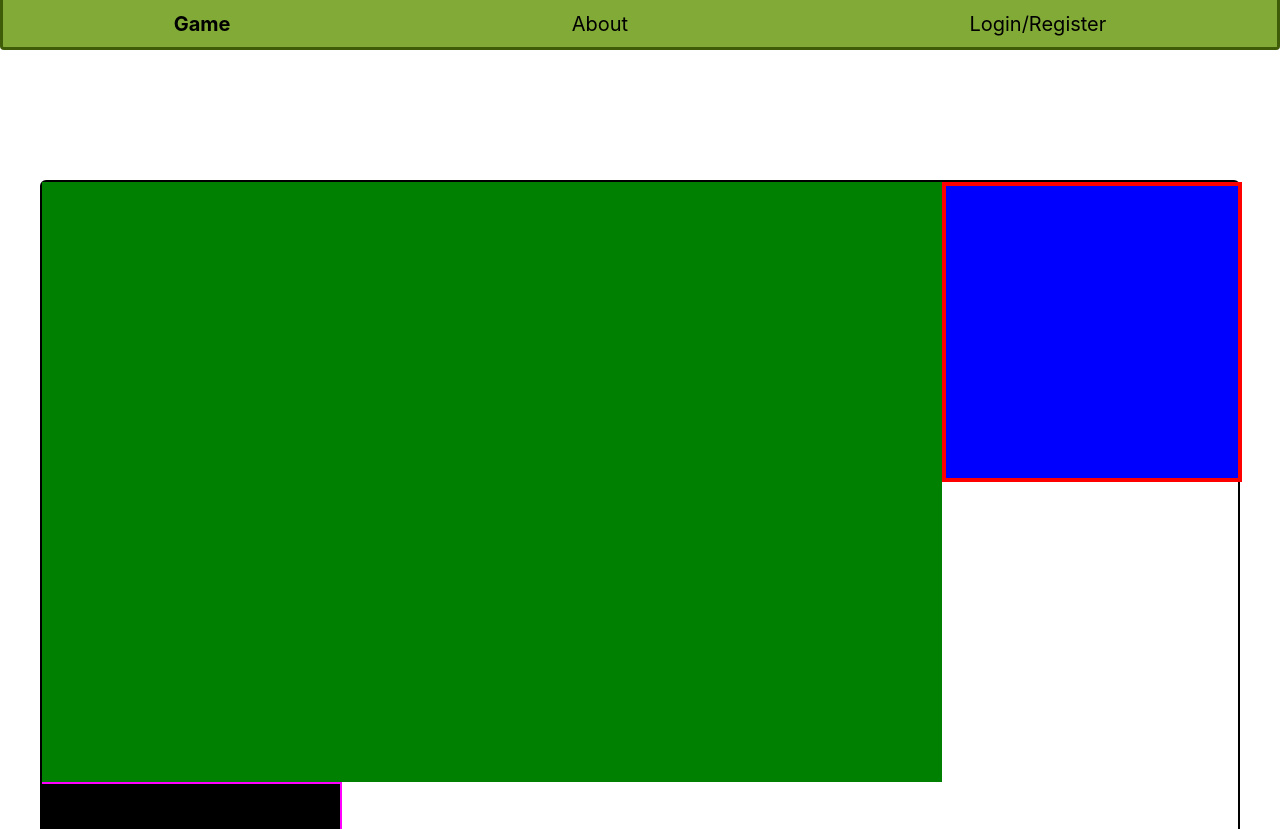
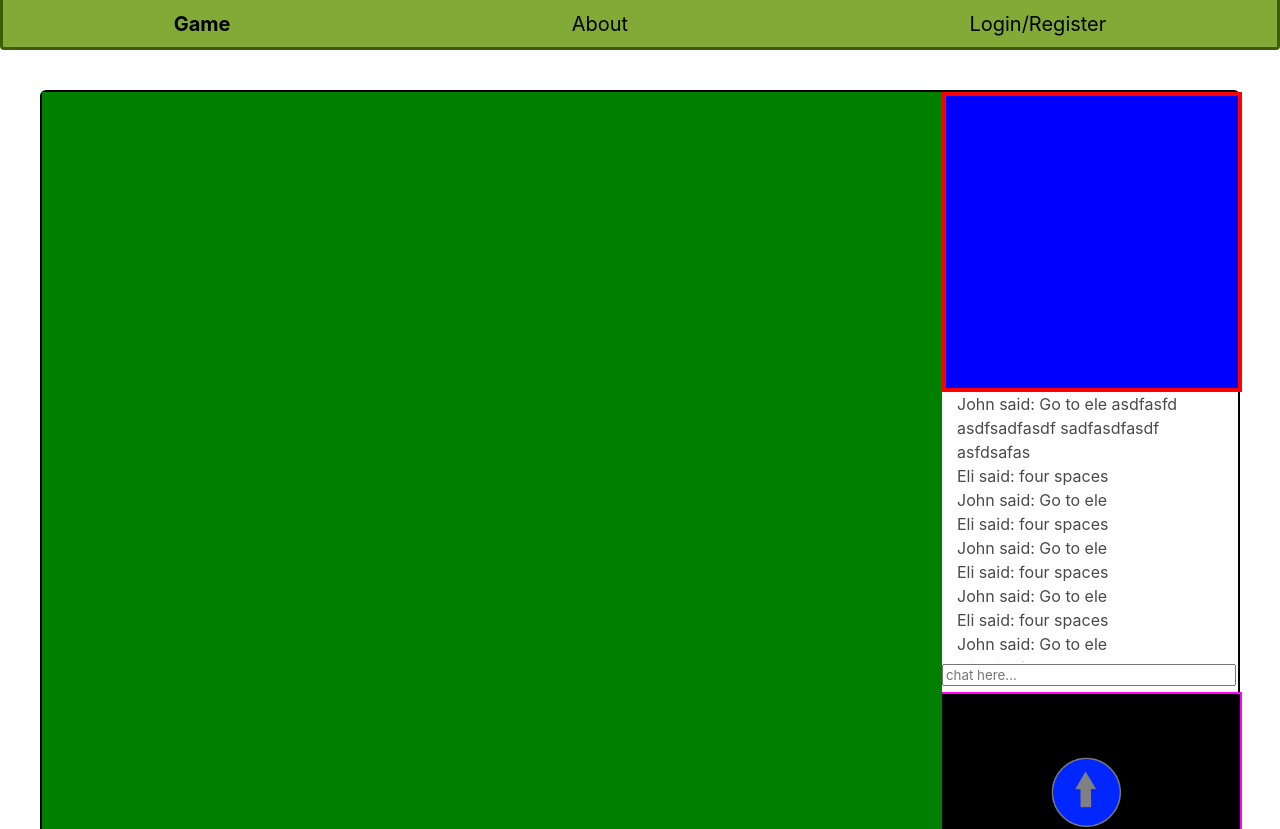
Before and after one commit to Team-Chaotic-Lamba/Frontend, a React (Create React App) app in the folder client/: page /game in a window 1280 px wide. Shown: the top 829 px of the page. Built offline with nearby package versions, Linux system fonts and the light colour scheme; sample sign-in values are in the browser's storage.

Commit message:
chat and sockets
Co-authored-by: John Schneider <51132892+johnschneider1@users.noreply.github.com>

```diff
--- a/client/package.json
+++ b/client/package.json
@@ -9,9 +9,10 @@
     "@testing-library/jest-dom": "^4.2.4",
     "@testing-library/react": "^9.3.2",
     "@testing-library/user-event": "^7.1.2",
-    "axios": "^0.19.0",
+    "axios": "^0.19.1",
     "bulma": "^0.8.0",
     "node-sass": "^4.13.0",
+    "pusher-js": "^5.0.3",
     "react": "^16.12.0",
     "react-dom": "^16.12.0",
     "react-icons": "^3.8.0",
--- /dev/null
+++ b/client/src/components/gamePage/ChatBox.jsx
@@ -0,0 +1,34 @@
+import React, {useState} from "react"
+import { ChatBoxDiv, ChatInput } from './GameStyles'
+import { useSelector } from 'react-redux'
+
+const ChatBox = _ =>
+{
+    const state = useSelector(state => state)
+    const [chat, setChat] = useState('')
+    const handleTextChange = e => {
+        if (e.keyCode === 13) {
+            const payload = {
+                username: state.username,
+                message: chat
+            };
+            axiosWithAuth("https://teamchaotic.herokuapp.com/api/say/", payload);
+        } else {
+            setChat(e.target.value)
+        }
+    }
+    return (
+        <ChatBoxDiv>
+            <ChatInput
+            type="text"
+            value={chat}
+            placeholder="chat here..."
+            className="form-control"
+            onChange={handleTextChange}
+            onKeyDown={handleTextChange}
+            />
+        </ChatBoxDiv>
+    )
+}
+
+export default ChatBox
--- /dev/null
+++ b/client/src/components/gamePage/ChatList.jsx
@@ -0,0 +1,21 @@
+import React from "react"
+import {useSelector, useDispatch} from "react-redux"
+// import {action} from "../../actions"
+import { ChatP, ChatListDiv } from './GameStyles'
+
+const ChatList = _ =>
+{
+    // const dispatch = useDispatch()
+    const state = useSelector(state => state)
+
+    return (
+        <ChatListDiv>
+            {state.chatMessages.map((el, index) => {
+            return (<ChatP key={index}>{el}</ChatP>)
+            })}
+
+        </ChatListDiv>
+    )
+}
+
+export default ChatList
--- a/client/src/components/gamePage/ChatWindow.jsx
+++ b/client/src/components/gamePage/ChatWindow.jsx
@@ -0,0 +1,17 @@
+import React from "react"
+import ChatList from './ChatList'
+import ChatBox from './ChatBox'
+import { ChatDiv } from './GameStyles'
+
+const ChatWindow = (props) =>
+{
+    const {  } = props
+    return (
+        <ChatDiv>
+            <ChatList />
+            <ChatBox />
+        </ChatDiv>
+    )
+}
+
+export default ChatWindow
--- a/client/src/components/gamePage/GameControls.jsx
+++ b/client/src/components/gamePage/GameControls.jsx
@@ -19,7 +19,6 @@ const GameControls = _ => {
 
     return (
         <DirectionsDiv>
-      <button onClick={handleInit}>Initialize</button>
         <div style={{alignSelf: "center"}}>
             <DirectionImg src="/images/n.png" alt="north arrow" onClick={_ => handleMove('n')}/>
         </div>
--- a/client/src/components/gamePage/GamePage.jsx
+++ b/client/src/components/gamePage/GamePage.jsx
@@ -3,7 +3,7 @@ import { useSelector, useDispatch } from "react-redux";
 // import {action} from "../../actions"
 import { GameGrid } from "./GameStyles";
 import MapContainer from "./MapContainer";
-// import ChatWindow from "./ChatWindow";
+import ChatWindow from "./ChatWindow";
 import DescriptionBox from "./DescriptionBox";
 import GameControls from "./GameControls";
 
@@ -15,7 +15,7 @@ const GamePage = _ => {
     <GameGrid>
       <MapContainer />
 
-      {/* <ChatWindow /> */}
+      <ChatWindow />
 
       <DescriptionBox />
 
--- a/client/src/components/gamePage/GameStyles.js
+++ b/client/src/components/gamePage/GameStyles.js
@@ -1,7 +1,7 @@
 import styled from "styled-components";
 
 export const GameGrid = styled.div`
-  margin-top: 100px;
+  margin-top: 10px;
   width: 1200px;
   display: grid;
   grid-template-rows: 300px 300px 300px;
@@ -15,11 +15,11 @@ export const MapDiv = styled.div`
   grid-column-start: 1;
   grid-column-end: 4;
   grid-row-start: 1;
-  grid-row-end: 3;
+  grid-row-end: 4;
   display: grid;
   grid-template-columns: repeat(20, 1fr);
   grid-template-rows: repeat(20, 1fr);
-  grid-gap: 4px;
+  /* grid-gap: 4px; */
   background: green;
 `;
 
@@ -41,10 +41,10 @@ export const DirectionsDiv = styled.div`
   align-items: center;
   border-top: 2px solid magenta;
   border-right: 2px solid magenta;
-  grid-column-start: 1;
-  grid-column-end: 2;
+  grid-column-start: 4;
+  grid-column-end: 4;
   grid-row-start: 3;
-  grid-row-end: 4;
+  grid-row-end: 3;
   background: black;
   color: white;
 `;
@@ -74,3 +74,35 @@ export const DescriptionDiv = styled.div`
 
 
 `;
+
+export const ChatListDiv = styled.div`
+    display: flex;
+    flex-flow: column nowrap;
+    overflow-y: scroll;
+    /* flex-grow: 10; */
+    width: 90%;
+    height: 90%;
+
+
+`;
+
+export const ChatP = styled.p`
+    width: 100%
+`;
+
+export const ChatDiv = styled.div`
+    display: flex;
+    flex-flow: column nowrap;
+    align-items: center;
+    justify-content: space-between;
+
+`;
+
+export const ChatBoxDiv = styled.div`
+    width: 100%;
+    height: 10%;
+`;
+
+export const ChatInput = styled.input`
+    width: 98%
+`;
--- a/client/src/index.js
+++ b/client/src/index.js
@@ -12,9 +12,9 @@ import {reducer} from "./store/reducers";
 const store = createStore(reducer, applyMiddleware(thunk));
 ReactDOM.render(
     <Router>
-      <Provider store={store}>
-          <App />
-      </Provider>
+        <Provider store={store}>
+            <App />
+        </Provider>
     </Router>, document.getElementById('root')
 );
 
--- a/client/src/store/reducers/index.js
+++ b/client/src/store/reducers/index.js
@@ -22,6 +22,20 @@ const initialState = {
     exploredRooms: [],
     health: 100,
     items: [],
+    chatMessages: [
+        "John said: Go to ele asdfasfd asdfsadfasdf sadfasdfasdf asfdsafas",
+        "Eli said: four spaces ",
+        "John said: Go to ele",
+        "Eli said: four spaces ",
+        "John said: Go to ele",
+        "Eli said: four spaces ",
+        "John said: Go to ele",
+        "Eli said: four spaces ",
+        "John said: Go to ele",
+        "Eli said: four spaces ",
+        "John said: Go to ele",
+        "Eli said: four spaces "
+    ],
     currentRoom: {
         title: "",
         description: "",
```
Also changed, not shown: 1 other file (tests, documents, lock files or other folders). Lines whose indentation alone changed are shown as unchanged.
